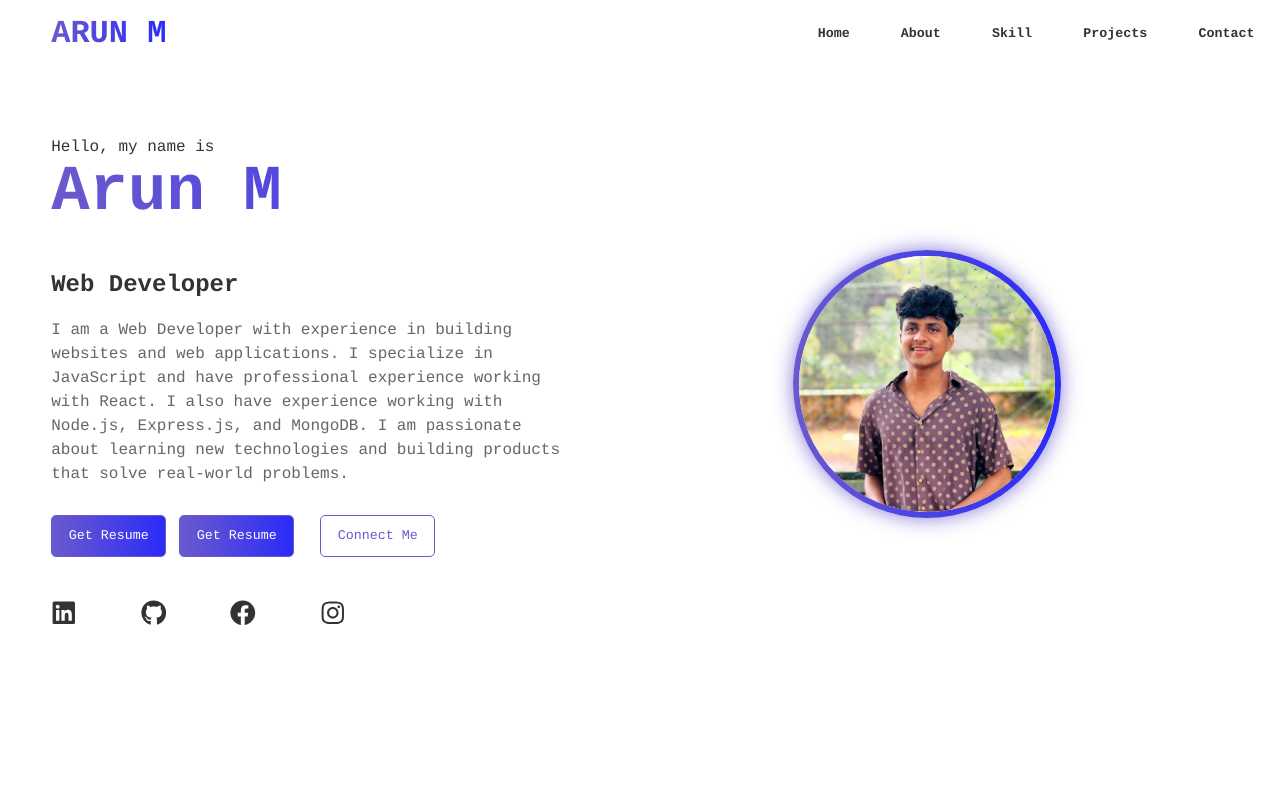
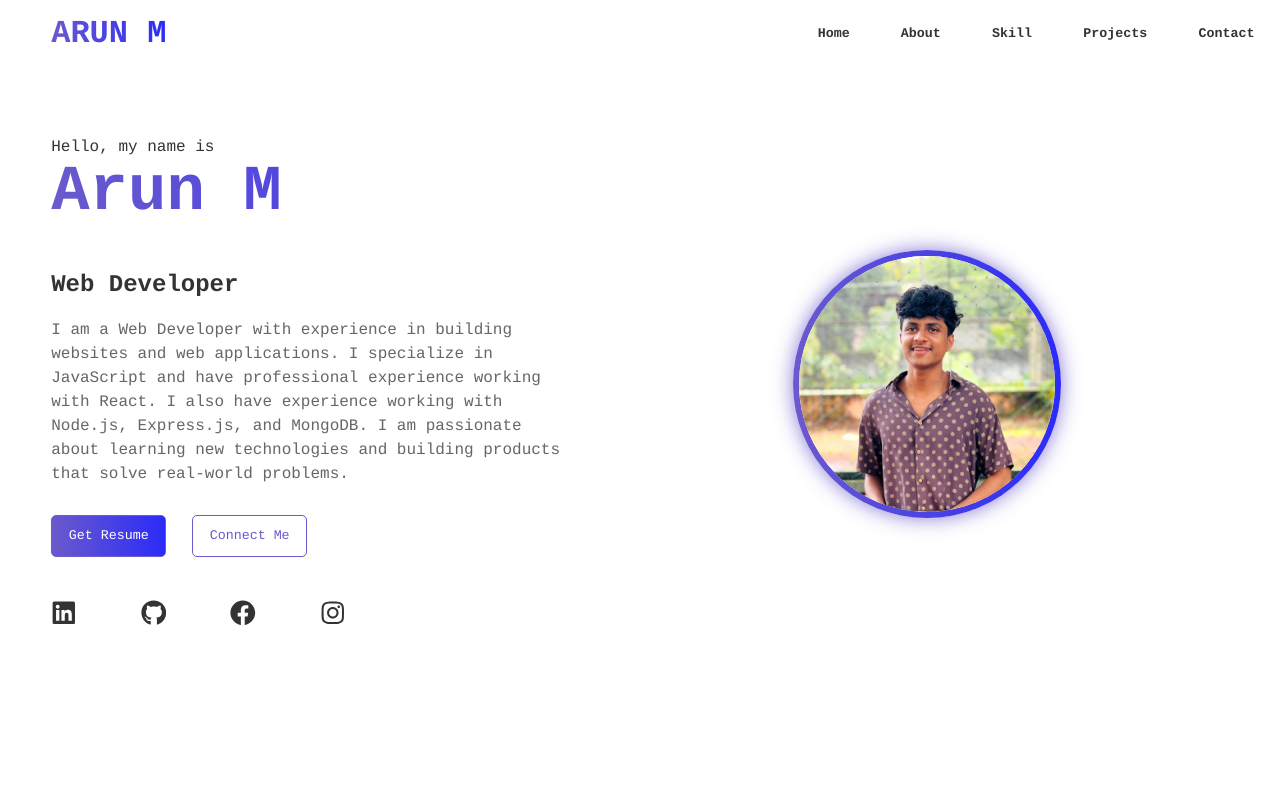
Before and after one commit to Arunitdy/portfolio-2.0, a React (Vite) app in the folder portfolio/: page / in a window 1280 px wide. Shown: the top 800 px of the page. Built offline with nearby package versions, Linux system fonts and the light colour scheme; no server answers; the database is empty.

Commit message:
Update Profile.jsx

```diff
--- a/portfolio/src/All/Profile.jsx
+++ b/portfolio/src/All/Profile.jsx
@@ -112,7 +112,7 @@ export const Profile = () => {
 <a href="/Arun-M-Resume-20250615.pdf" target="_blank" rel="noopener noreferrer">
   <button className="view">Get Resume</button>
 </a>
-                        <a href="/Arun-M-Resume-20250615.pdf" download><button className="view">Get Resume</button></a>
+
                         <a target="_blank" href="https://www.linkedin.com/in/arun-m-8989212aa/"><button className="connect">Connect Me</button></a>
                     </div>
                     <div className="social">
```
